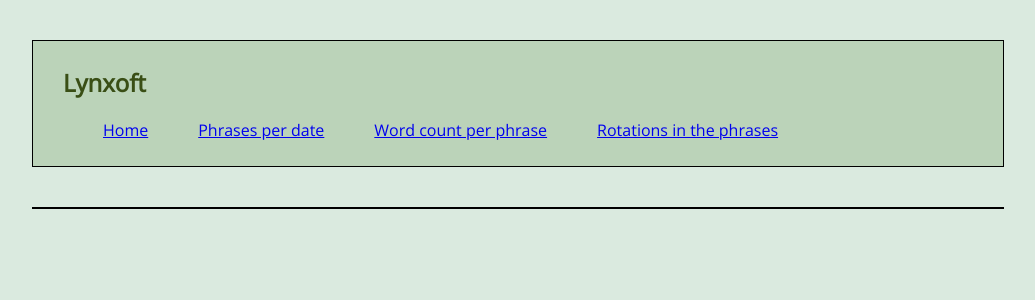
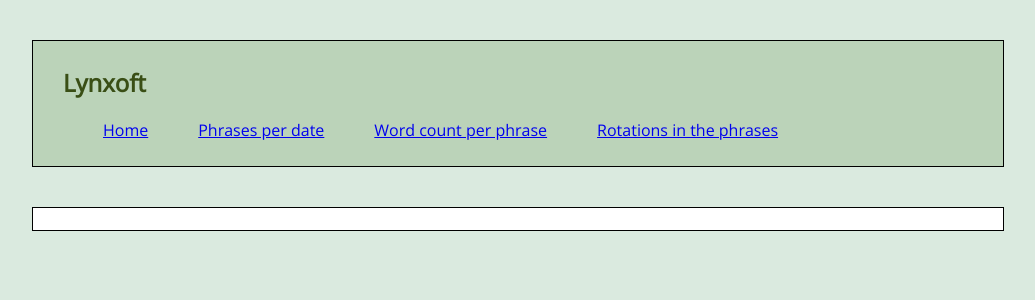
Before and after one commit to chony2k/prueba, a Django app: template mysite/templates/base.html in a window 1280 px wide. Shown: the top 300 px of the page, without its empty margins (122-1157 px from the left). Run offline with Django 3.2, Linux system fonts and the light colour scheme; the template is opened without the code that fills it, so the values that code supplies are empty.

Commit message:
Adding some padding to container

```diff
--- a/mysite/templates/base.html
+++ b/mysite/templates/base.html
@@ -16,6 +16,7 @@
             padding-left: 30px;
             background-color: white;
             border: 1px solid black;
+            padding-bottom: 22px;
         }
 
         #menu {
@@ -23,6 +24,7 @@
             padding-left: 30px;
             height: 120px;
             background-color: #BBD3B9;
+            padding-bottom: 0;
         }
 
         ul.navigation li {
```
